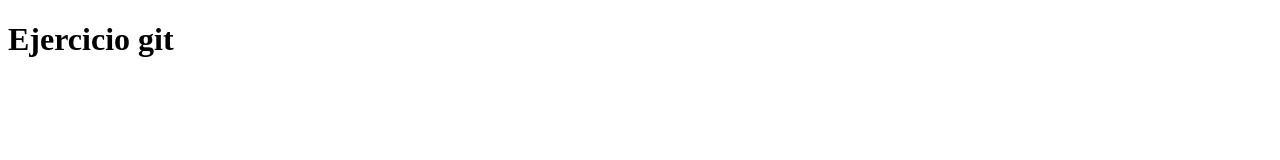
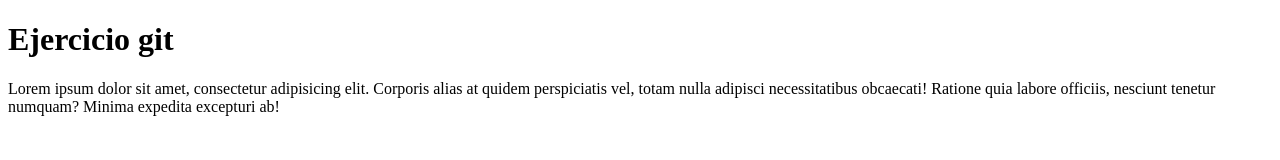
Before and after one commit to GerardoKruger/ejercicio-git, a plain HTML site: page index.html in a window 1280 px wide. Drawn offline with Linux system fonts and the light colour scheme.

Commit message:
agregue parrafo

```diff
--- a/index.html
+++ b/index.html
@@ -7,5 +7,6 @@
 </head>
 <body>
     <h1>Ejercicio git</h1>
+    <p>Lorem ipsum dolor sit amet, consectetur adipisicing elit. Corporis alias at quidem perspiciatis vel, totam nulla adipisci necessitatibus obcaecati! Ratione quia labore officiis, nesciunt tenetur numquam? Minima expedita excepturi ab!</p>
 </body>
 </html>
```
